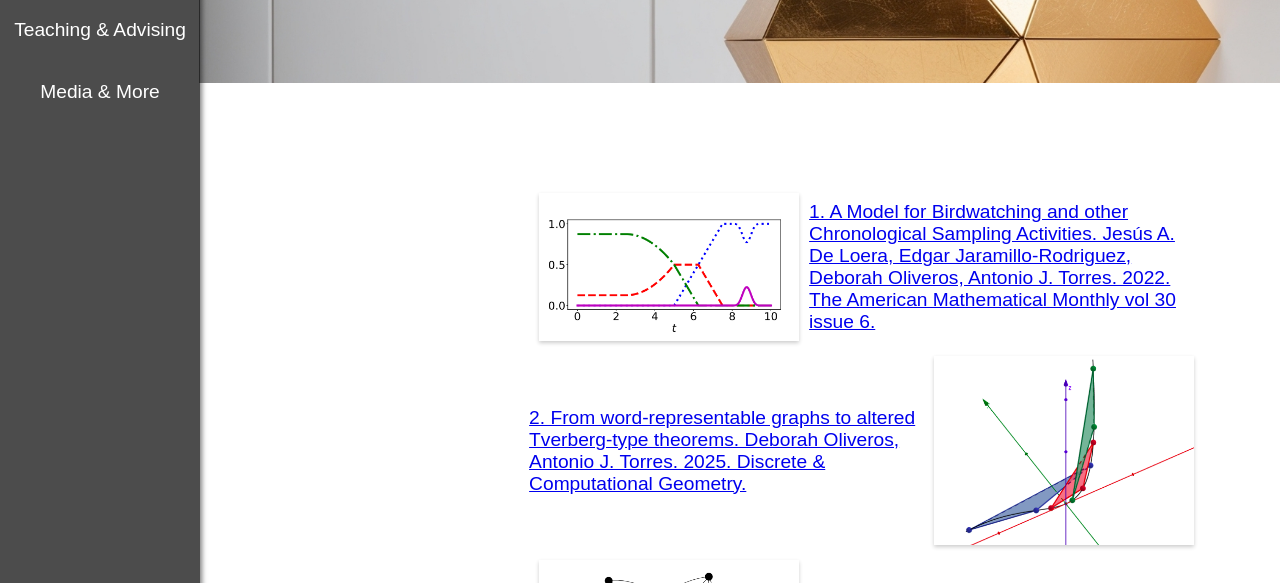
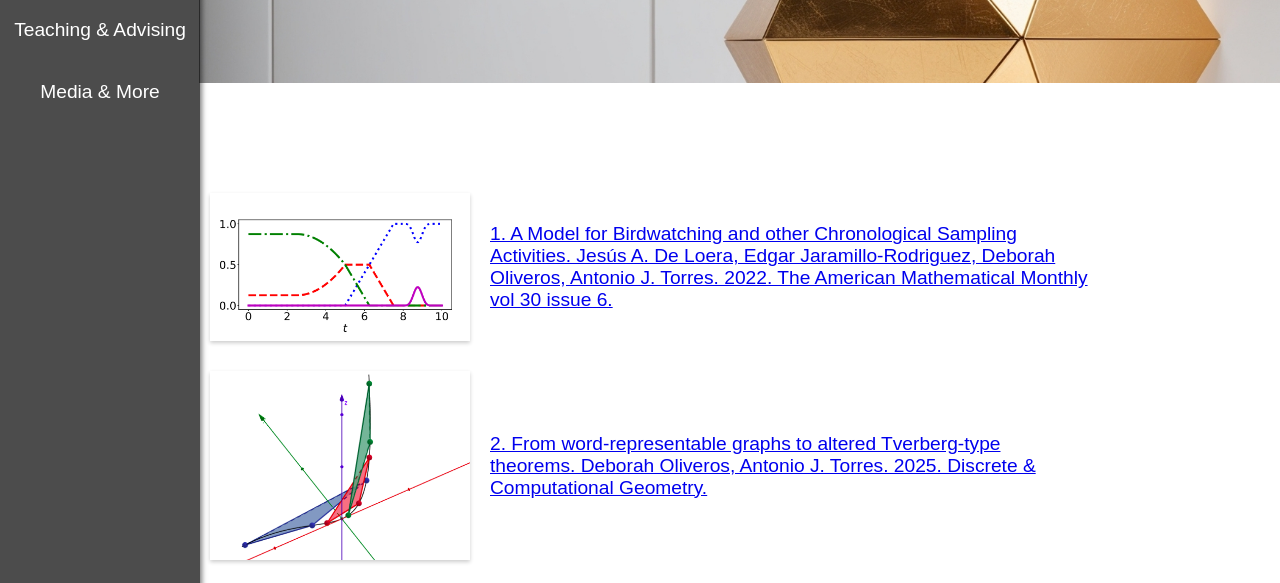
Before and after one commit to AntonioJTH/AntonioJTH.github.io, a plain HTML site: page publications.html in a window 1280 px wide. Shown: the part 217-800 px from the top of the page. Drawn offline with Linux system fonts and the light colour scheme.

Commit message:
Update publications.html

```diff
--- a/publications.html
+++ b/publications.html
@@ -24,11 +24,6 @@ body {
     margin-left: 199px; /* Añade margen izquierdo para evitar superposición con la barra lateral */
     box-sizing: border-box; /* Incluye el padding en el tamaño del elemento */
 }
-
-
-
-
-
 
 .header h1 {
     font-family: 'Arial', sans-serif; /* Cambia la fuente a Arial */
@@ -74,44 +69,48 @@ body {
     text-align: center; /* Centra el texto de las pestañas */
 }
 
-/* Contenedor de publicaciones */
+/* MODIFICACIÓN: Contenedor de publicaciones centrado */
 .publications-container {
-    margin: 1.5cm auto; /* Reduce el margen superior */
-    padding: 1cm 2cm; /* Reduce el espaciado alrededor */
+    margin: 1.5cm auto; /* Centra el contenedor horizontalmente */
+    padding: 1cm 2cm; /* Espaciado interno */
     max-width: 1000px; /* Ancho máximo del contenedor */
-    margin-left: 12cm; /* Añade margen izquierdo para no solaparse con la barra lateral */
+    /* Eliminado el margen izquierdo para centrar correctamente */
 }
 
 .publications-list {
     list-style: none; /* Elimina los puntos de lista */
     padding: 0;
+    display: flex; /* Usamos flexbox para el listado */
+    flex-direction: column; /* Dirección columna */
+    align-items: center; /* Centra los elementos hijos */
 }
 
 .publications-item {
     display: flex; /* Utiliza flexbox para alinear imagen y texto */
     align-items: center; /* Centra los elementos verticalmente */
-    margin-bottom: 15px; /* Reduce el espaciado entre publicaciones */
+    margin-bottom: 30px; /* Espaciado entre publicaciones */
+    width: 100%; /* Ocupa todo el ancho disponible */
+    max-width: 900px; /* Ancho máximo para cada publicación */
 }
 
-/* Alternar imagen izquierda o derecha */
-.publications-item:nth-child(odd) {
-    flex-direction: row; /* Imagen a la izquierda */
-}
-
+/* MODIFICACIÓN: Eliminamos la alternancia izquierda/derecha para centrar */
+.publications-item:nth-child(odd),
 .publications-item:nth-child(even) {
-    flex-direction: row-reverse; /* Imagen a la derecha */
+    flex-direction: row; /* Todas las publicaciones con imagen a la izquierda */
+    justify-content: center; /* Centra el contenido dentro de cada publicación */
 }
 
 .publications-item img {
     width: 260px; /* Tamaño de la imagen pequeña */
-    height: auto; /* Tamaño de la imagen pequeña */
-    margin: 0 10px; /* Reduce el espaciado entre la imagen y el texto */
+    height: auto; /* Mantiene la proporción */
+    margin: 0 20px; /* Espaciado entre la imagen y el texto */
     box-shadow: 0 2px 4px rgba(0, 0, 0, 0.2); /* Sombra para la imagen */
 }
 
 .publications-item p {
     margin: 0;
     font-size: 1.2em; /* Tamaño de la fuente */
+    flex: 1; /* Permite que el texto ocupe el espacio restante */
 }
 
 /* Estilo del recuadro centrado */
@@ -122,7 +121,7 @@ body {
     box-shadow: 0 4px 8px rgba(0, 0, 0, 0.2); /* Sombra para darle un poco de profundidad */
     text-align: center; /* Centra el texto */
     max-width: 300px; /* Ancho máximo del recuadro */
-    margin: 1.5cm auto; /* Reduce el margen superior */
+    margin: 1.5cm auto; /* Centra el recuadro y añade margen superior */
     background-color: #f9f9f9; /* Fondo del recuadro */
 }
 
@@ -192,7 +191,7 @@ body {
     }
 
     .publications-item img {
-        margin: 0 0 10px 0; /* Ajusta el margen para la vista móvil */
+        margin: 0 0 15px 0; /* Ajusta el margen para la vista móvil */
     }
 
     /* Ajustes para el recuadro centrado */
```
Lines whose indentation alone changed are shown as unchanged.
